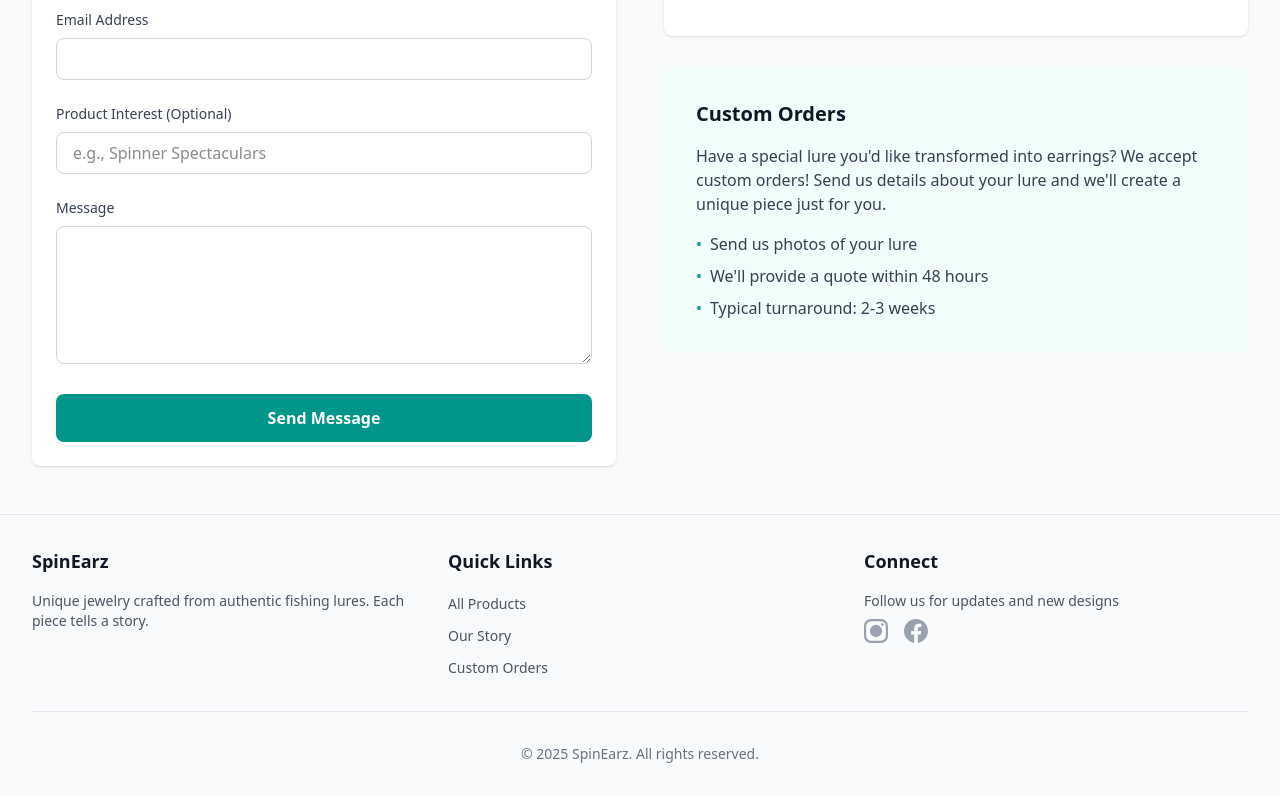
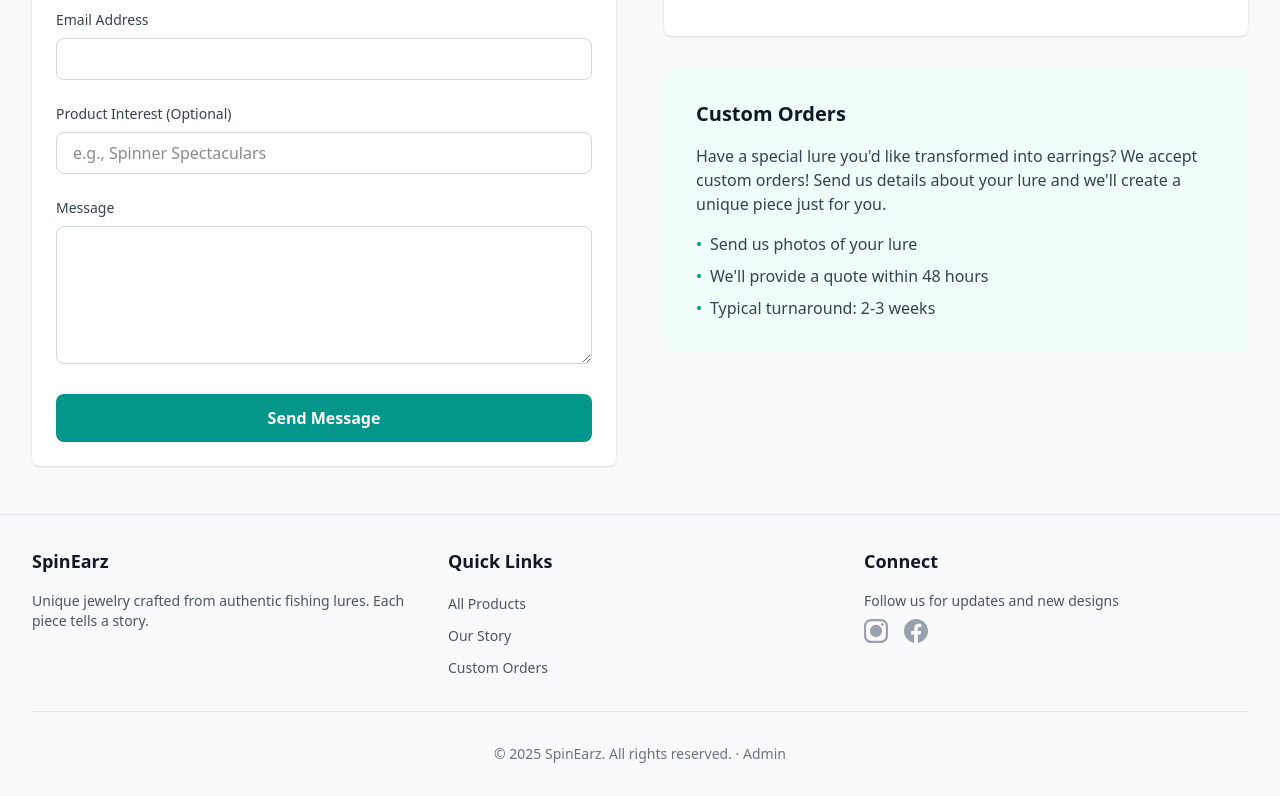
Before and after one commit to bufordeeds/spinearz, a Next.js app: page /contact in a window 1280 px wide. Shown: the part 373-1169 px from the top of the page. Built offline with nearby package versions, Linux system fonts and the light colour scheme.

Commit message:
feat: Add admin link to footer navigation

```diff
--- a/src/components/Footer.tsx
+++ b/src/components/Footer.tsx
@@ -58,6 +58,10 @@
         <div className="mt-8 pt-8 border-t border-gray-200 text-center">
           <p className="text-gray-500 text-sm">
             © {new Date().getFullYear()} SpinEarz. All rights reserved.
+            {' · '}
+            <Link href="/studio" className="hover:text-teal-600">
+              Admin
+            </Link>
           </p>
         </div>
       </div>
```
